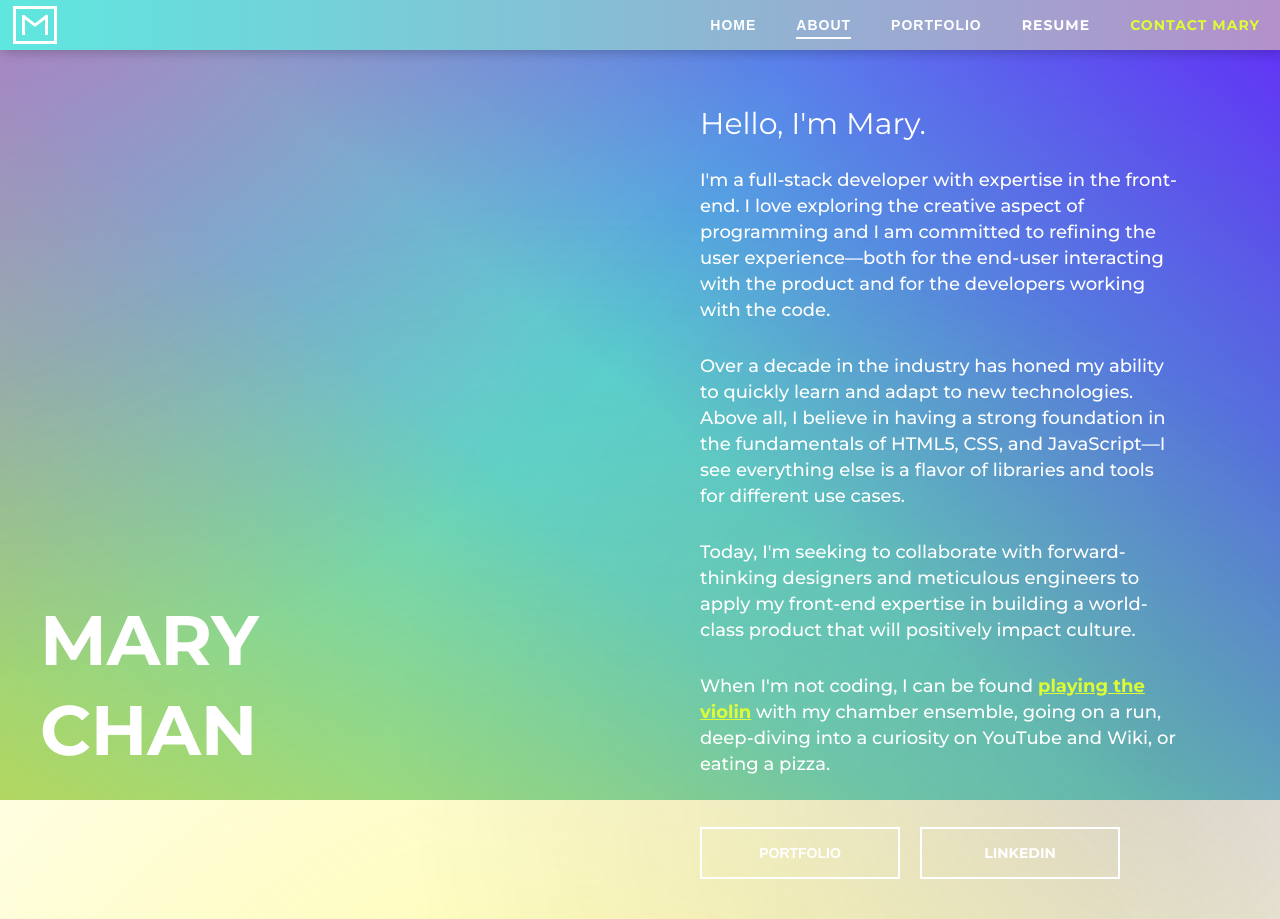
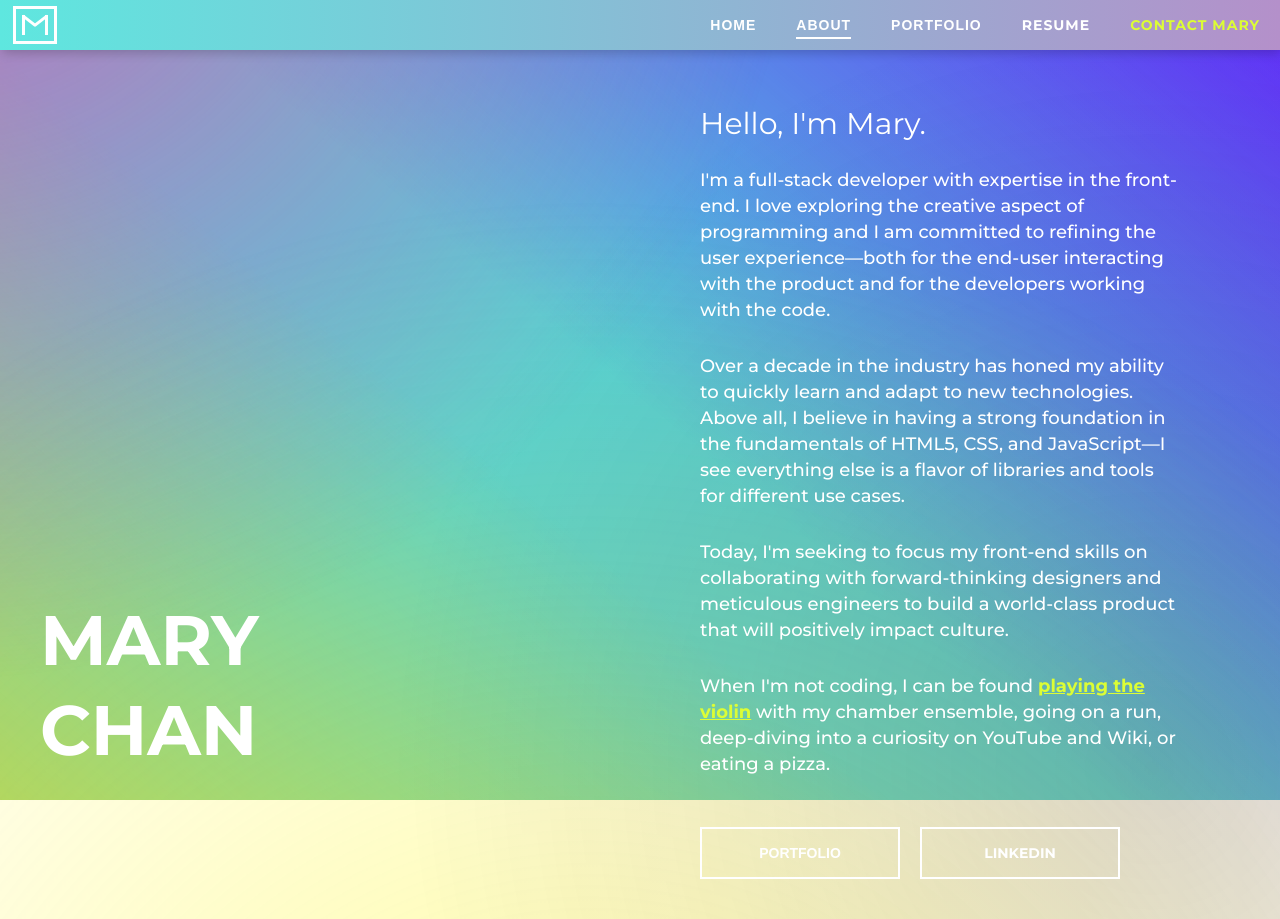
Before and after one commit to maryscode/internetmary, a React (Create React App) app: page / in a window 1280 px wide. Both pictures are taken after a click on the button "ABOUT". Built offline with nearby package versions, Linux system fonts and the light colour scheme.

Commit message:
update about

```diff
--- a/src/App.js
+++ b/src/App.js
@@ -58,7 +58,7 @@ function App() {
 
                 <p>Over a decade in the industry has honed my ability to quickly learn and adapt to new technologies. Above all, I believe in having a strong foundation in the fundamentals of HTML5, CSS, and JavaScript&mdash;I see everything else is a flavor of libraries and tools for different use cases.</p>
 
-                <p>Today, I'm seeking to collaborate with forward-thinking designers and meticulous engineers to apply my front-end expertise in building a world-class product that will positively impact culture. </p>
+                <p>Today, I'm seeking to focus my front-end skills on collaborating with forward-thinking designers and meticulous engineers to build a world-class product that will positively impact culture. </p>
 
                 <p>When I'm not coding, I can be found <a href="https://stringsmagazine.com/a-bow-of-humility-setting-aside-my-pride-helped-embrace-my-childlike-enthusiasm-for-music/" target='_blank' rel="noreferrer">playing the violin</a> with my chamber ensemble, going on a run,  deep-diving into a curiosity on YouTube and Wiki, or eating a pizza.</p>
 
```
